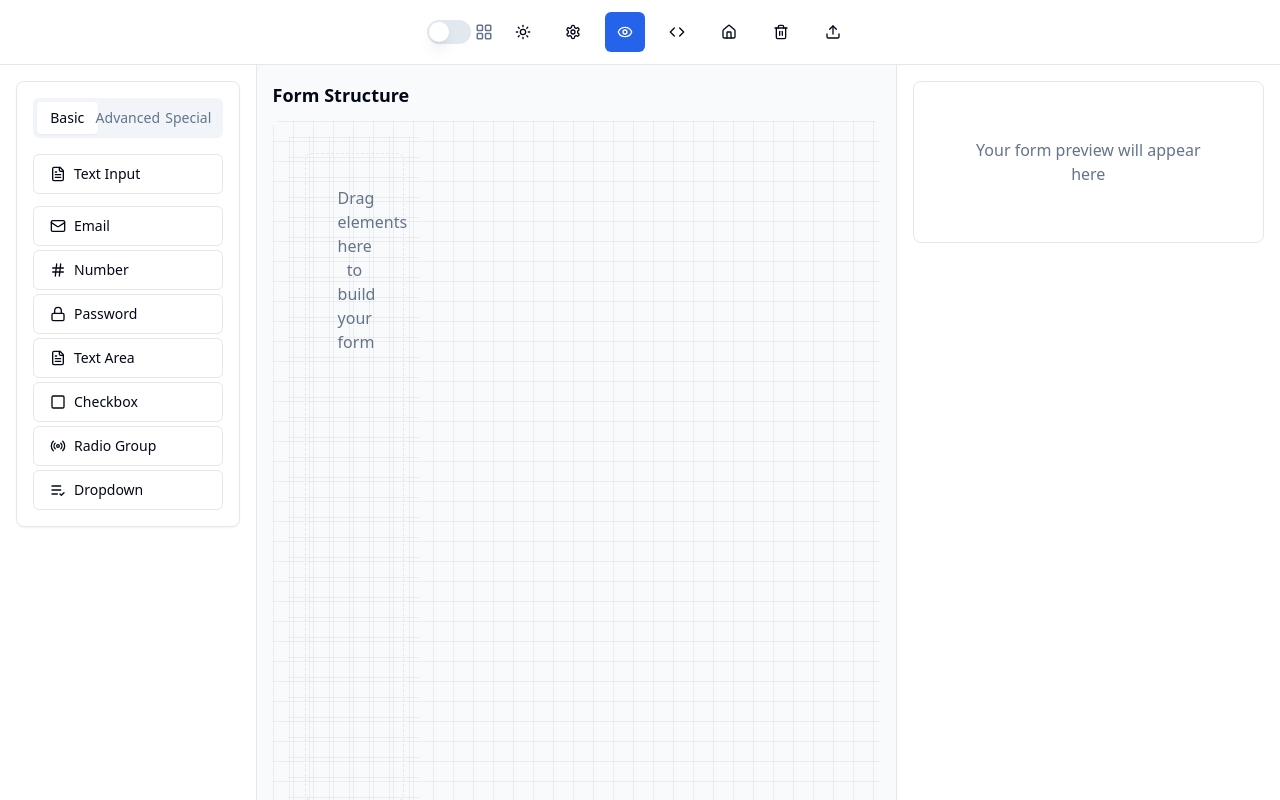
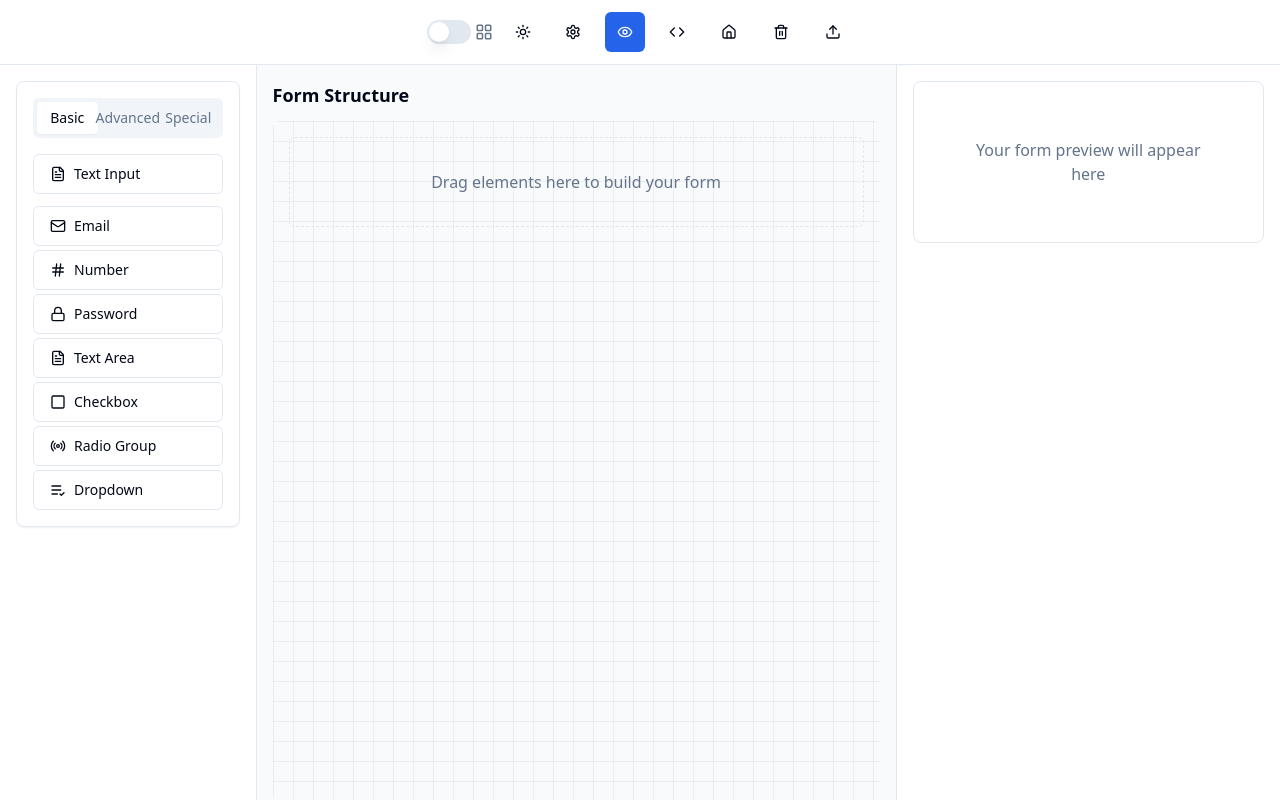
Before and after one commit to fadebowaley/swift-form-composer, a React (Vite) app: page / in a window 1280 px wide. Built offline with nearby package versions, Linux system fonts and the light colour scheme.

Commit message:
Fix: Form elements filling entire grid
Fixes an issue where newly added form elements were not respecting the grid layout.

```diff
--- a/src/components/FormBuilder/FormElementsList.tsx
+++ b/src/components/FormBuilder/FormElementsList.tsx
@@ -110,7 +110,6 @@ const FormElementsList = ({
       onDragEnd={handleDragEnd}
     >
       <SortableContext items={elements.map((e) => e.id)} strategy={verticalListSortingStrategy}>
-        <div className="grid grid-cols-4 gap-2 canvas-grid">
         {elements.length === 0 && (
           <div className="text-center p-8 border border-dashed rounded-md text-muted-foreground col-span-4 dark:border-neutral-700 dark:text-neutral-400">
             Drag elements here to build your form
@@ -130,7 +129,6 @@ const FormElementsList = ({
             onDecreaseSpan={() => decreaseColumnSpan(element.id)}
           />
         ))}
-        </div>
       </SortableContext>
     </DndContext>
   );
--- a/src/index.css
+++ b/src/index.css
@@ -169,9 +169,6 @@
   position: relative;
   min-height: calc(100vh - 120px);
   width: 100%;
-  display: grid;
-  grid-template-columns: repeat(4, 1fr);
-  gap: 1rem;
   padding: 1rem;
 }
 
```
Lines whose indentation alone changed are shown as unchanged.
